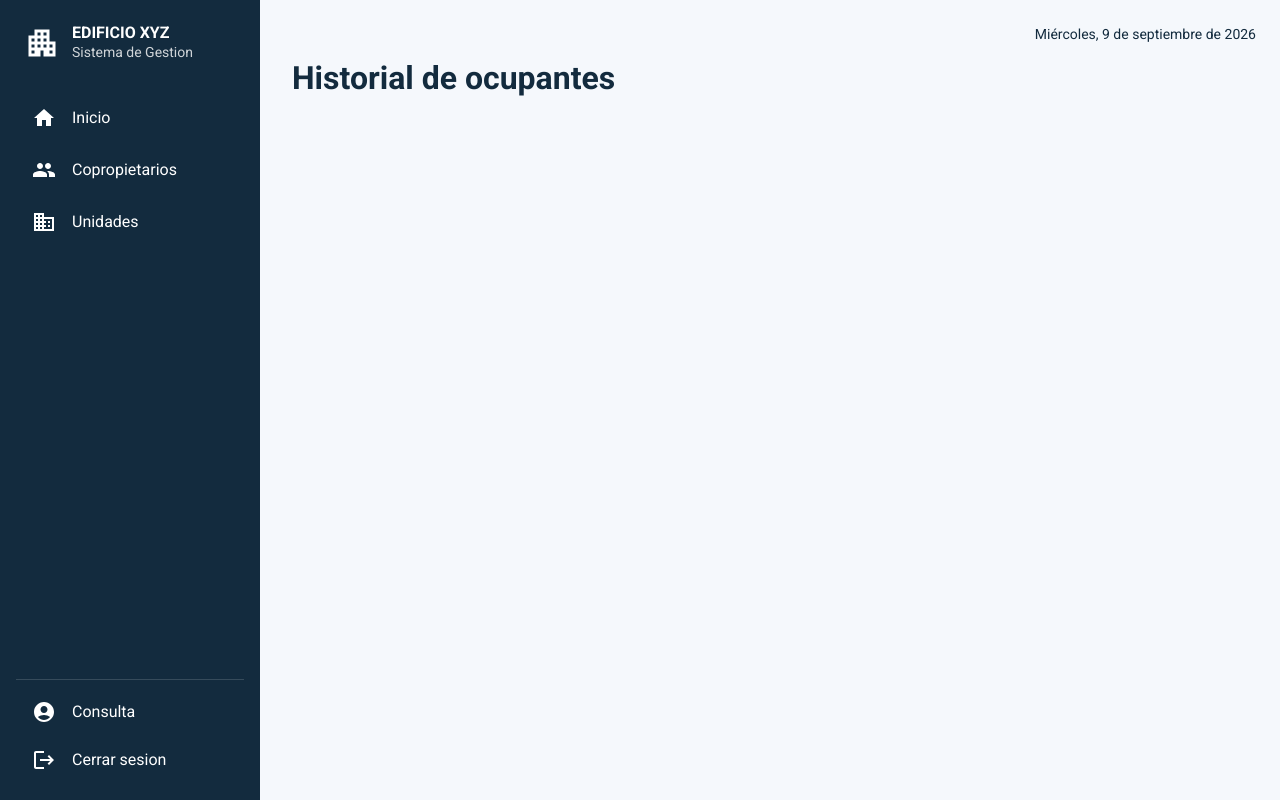
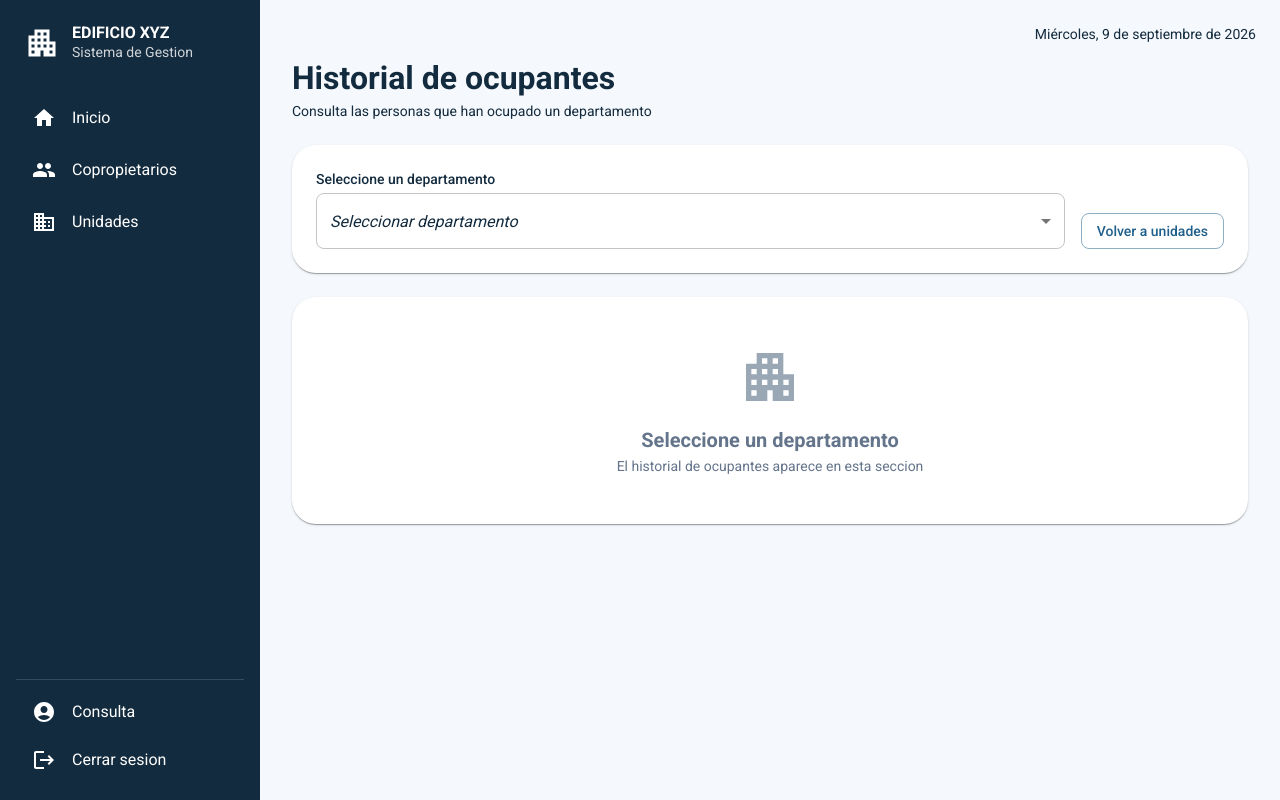
Before and after one commit to 201806081-design/Nexa-edificio-xyz, a React (Vite) app in the folder frontend/: page /unidades/historial in a window 1280 px wide. Built offline with nearby package versions, Linux system fonts and the light colour scheme; sample sign-in values are in the browser's storage.

Commit message:
feat(historial): pantalla base con selector, estado vacio y ocupante actual

```diff
--- a/frontend/src/pages/Unidades/HistorialOcupantes.jsx
+++ b/frontend/src/pages/Unidades/HistorialOcupantes.jsx
@@ -1,11 +1,84 @@
-import { Typography } from '@mui/material';
+import { useState } from 'react';
+import { Box, Typography, Select, MenuItem, Button, Chip } from '@mui/material';
+import ApartmentIcon from '@mui/icons-material/Apartment';
+import { useNavigate } from 'react-router-dom';
 import DashboardLayout from '../../layouts/DashboardLayout';
+import { departamentos, ocupanteActual, etiquetaUnidad } from '../../constants/unidadesMock';
 
-// Placeholder: se completa en los commits 7 y 8 (historial de ocupantes).
+const MESES = ['enero', 'febrero', 'marzo', 'abril', 'mayo', 'junio',
+    'julio', 'agosto', 'septiembre', 'octubre', 'noviembre', 'diciembre'];
+
+// '2025-01-15' -> '15 de enero de 2025'
+function formatFecha(iso) {
+    if (!iso) return '';
+    const [y, m, d] = iso.split('-');
+    return `${Number(d)} de ${MESES[Number(m) - 1]} de ${y}`;
+}
+
 export default function HistorialOcupantes() {
+    const navigate = useNavigate();
+    const [unidadId, setUnidadId] = useState('');
+
+    const deptos = departamentos();
+    const actual = unidadId ? ocupanteActual(Number(unidadId)) : null;
+
     return (
         <DashboardLayout>
-            <Typography variant="h1" sx={{ fontSize: '2rem' }}>Historial de ocupantes</Typography>
+            <Typography variant="h1" sx={{ fontSize: '2rem', mb: 0.5 }}>Historial de ocupantes</Typography>
+            <Typography variant="body2" color="text.secondary" sx={{ mb: 3 }}>
+                Consulta las personas que han ocupado un departamento
+            </Typography>
+
+            {/* Selector + volver */}
+            <Box sx={{ bgcolor: 'background.paper', borderRadius: 3, p: 3, boxShadow: 1, mb: 3 }}>
+                <Box sx={{ display: 'flex', gap: 2, flexDirection: { xs: 'column', md: 'row' }, alignItems: { md: 'flex-end' } }}>
+                    <Box sx={{ flex: 1 }}>
+                        <Typography variant="body2" sx={{ fontWeight: 500, mb: 0.5 }}>Seleccione un departamento</Typography>
+                        <Select fullWidth displayEmpty value={unidadId} onChange={(e) => setUnidadId(e.target.value)}>
+                            <MenuItem value=""><em>Seleccionar departamento</em></MenuItem>
+                            {deptos.map((u) => <MenuItem key={u.id} value={u.id}>{etiquetaUnidad(u)}</MenuItem>)}
+                        </Select>
+                    </Box>
+                    <Button variant="outlined" onClick={() => navigate('/unidades')}
+                        sx={{ width: { xs: '100%', md: 'auto' } }}>
+                        Volver a unidades
+                    </Button>
+                </Box>
+            </Box>
+
+            {/* Estado vacio: aun no se eligio departamento */}
+            {!unidadId && (
+                <Box sx={{
+                    bgcolor: 'background.paper', borderRadius: 3, boxShadow: 1,
+                    p: 6, textAlign: 'center', color: 'text.secondary',
+                }}>
+                    <ApartmentIcon sx={{ fontSize: 64, color: '#9aa8b6', mb: 1 }} />
+                    <Typography variant="h6" sx={{ fontWeight: 600 }}>Seleccione un departamento</Typography>
+                    <Typography variant="body2">El historial de ocupantes aparece en esta seccion</Typography>
+                </Box>
+            )}
+
+            {/* Departamento elegido: ocupante actual */}
+            {unidadId && (
+                <Box sx={{ bgcolor: 'background.paper', borderRadius: 3, p: 4, boxShadow: 1 }}>
+                    <Typography variant="body2" sx={{ fontWeight: 600, mb: 1.5 }}>Ocupante actual</Typography>
+                    {actual ? (
+                        <Box sx={{ border: '1.5px solid #2E9D78', bgcolor: '#F2FBF7', borderRadius: 2, p: 2.5 }}>
+                            <Box sx={{ display: 'flex', justifyContent: 'space-between', alignItems: 'center', mb: 0.5 }}>
+                                <Typography sx={{ fontWeight: 700 }}>{actual.nombre}</Typography>
+                                <Chip label="Actual" size="small" sx={{ bgcolor: '#D6F0E4', color: '#2E9D78', fontWeight: 600 }} />
+                            </Box>
+                            <Typography variant="body2" color="text.secondary">
+                                {actual.tipo} · Desde el {formatFecha(actual.fechaInicio)}
+                            </Typography>
+                        </Box>
+                    ) : (
+                        <Typography variant="body2" color="text.secondary">
+                            Esta unidad no tiene un ocupante actual.
+                        </Typography>
+                    )}
+                </Box>
+            )}
         </DashboardLayout>
     );
 }
```
